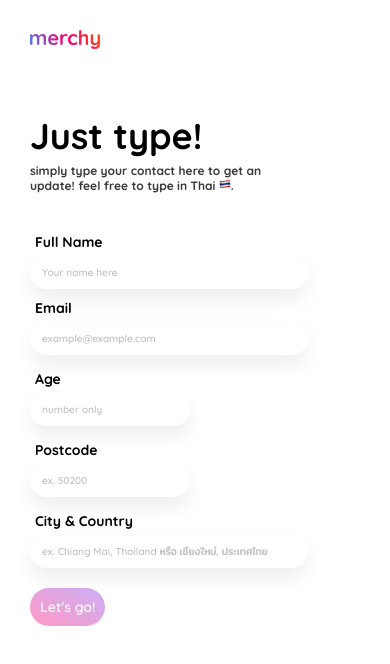
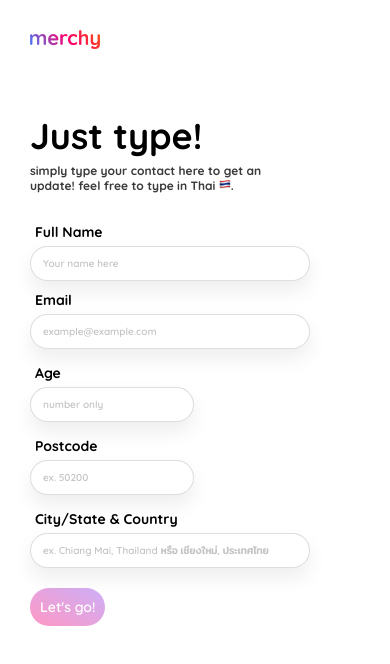
Before and after one commit to kaoapithepp/merchy-validation-page, a React (Create React App) app: page /contact in a window 390 px wide. Shown: the top 664 px of the page. Built offline with nearby package versions, Linux system fonts and the light colour scheme.

Commit message:
perf: fixing responsive, do manifest

```diff
--- a/public/index.html
+++ b/public/index.html
@@ -3,11 +3,11 @@
   <head>
     <meta charset="utf-8" />
     <link rel="icon" href="%PUBLIC_URL%/icon/icon.png" />
-    <meta name="viewport" content="width=device-width, initial-scale=1" />
+    <meta name="viewport" content="width=device-width, initial-scale=1.0, maximum-scale=1.0, user-scalable=no" />
     <meta name="theme-color" content="#000000" />
     <meta
       name="description"
-      content="Web site created using create-react-app"
+      content="Pre-register with merchy today to prepare for earning!"
     />
     <link rel="apple-touch-icon" href="%PUBLIC_URL%/logo192.png" />
     <!--
@@ -24,7 +24,7 @@
       work correctly both with client-side routing and a non-root public URL.
       Learn how to configure a non-root public URL by running `npm run build`.
     -->
-    <title>merchy - live to earn platform</title>
+    <title>merchy | live-to-earn platform</title>
   </head>
   <body>
     <noscript>You need to enable JavaScript to run this app.</noscript>
--- a/src/App.css
+++ b/src/App.css
@@ -6,6 +6,8 @@ body {
   -moz-user-select: none;
   -ms-user-select: none;
   user-select: none;
+  height: 100vh;
+  background-color: white;
 }
 
 .app {
@@ -62,13 +64,15 @@ input {
   width: 100%;
   outline: none;
 
-  border: none;
+  border: 1px solid #3a3a3a2a;
   border-radius: 100px;
   box-shadow: 0px 10px 20px 0px rgba(0, 0, 0, 0.07);
+
+  -webkit-appearance: none;
 }
 
 input:focus {
-  outline: 1px solid rgba(131,56,236,1);
+  border: 1px solid rgba(131,56,236,1);
 }
 
 input::placeholder {
--- a/src/page/contact.js
+++ b/src/page/contact.js
@@ -72,7 +72,7 @@ const Contact = () => {
                             </div>
                         </div>
                         <div className="form-elem">
-                            <h5>City & Country</h5>
+                            <h5>City/State & Country</h5>
                             <input type="text" placeholder="ex. Chiang Mai, Thailand หรือ เชียงใหม่, ประเทศไทย" value={cityCountry} onChange={e => { setcityCountry(e.target.value) }}/>
                         </div>
                         <Link to="/gender" style={{textDecoration: 'inherit', color: 'inherit'}}>
--- a/src/page/page-style.css
+++ b/src/page/page-style.css
@@ -13,7 +13,7 @@
 }
 
 .interact-section {
-    margin: 40px 0px 0px 0px;
+    margin: 30px 0px 0px 0px;
 }
 
 .center-page {
```
Also changed, not shown: public/manifest.json.
